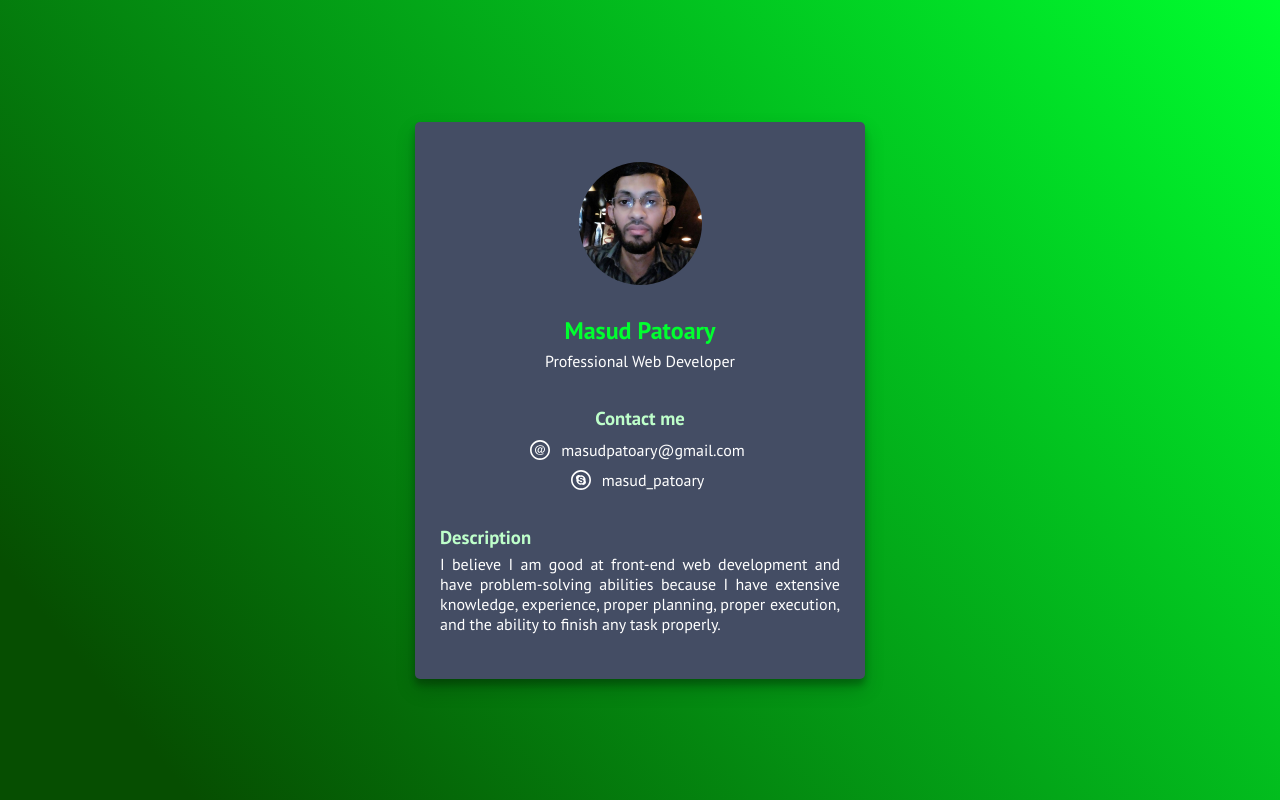
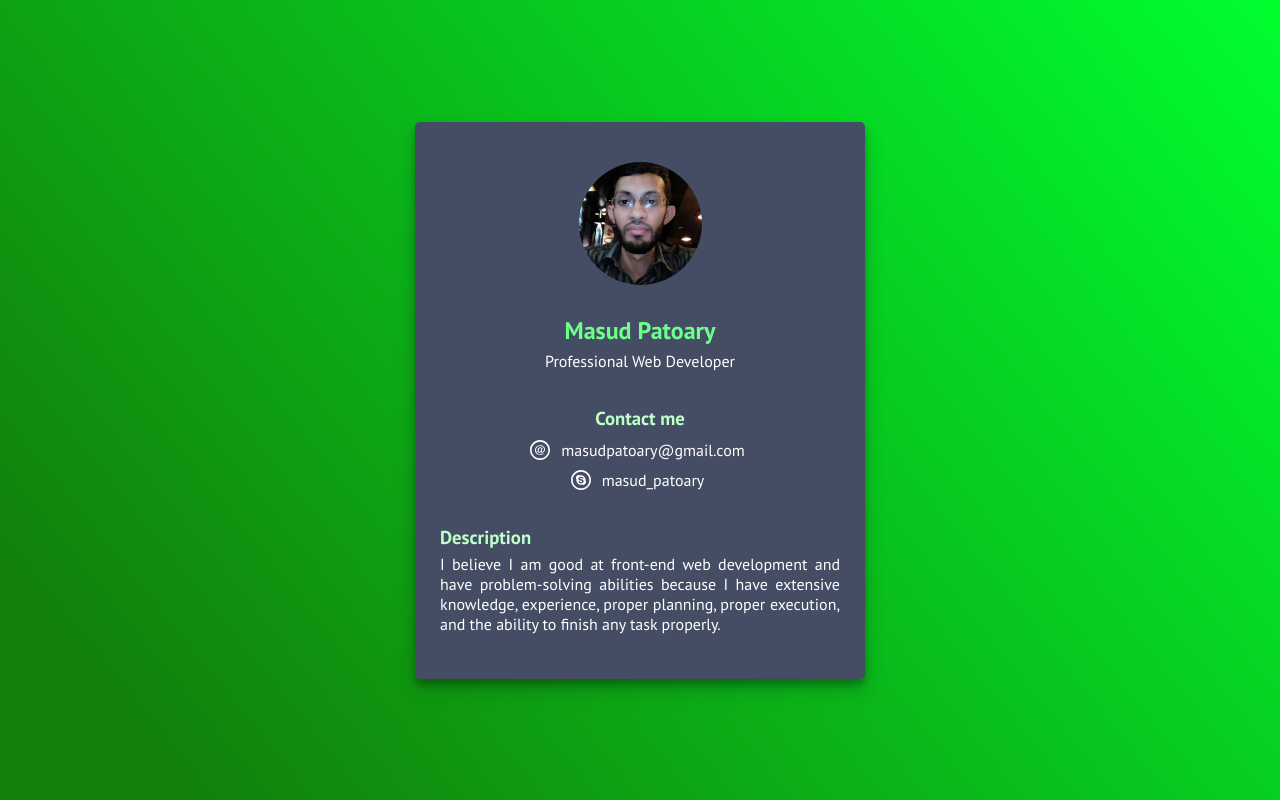
Before and after one commit to masudpatoary/assignment_1_ostad, a plain HTML site: page profile_card/index.html in a window 1280 px wide. Drawn offline with Linux system fonts and the light colour scheme.

Commit message:
profile bg change

```diff
--- a/profile_card/resources/style.css
+++ b/profile_card/resources/style.css
@@ -12,7 +12,7 @@ body {
     231deg,
     #020024 0%,
     #00ff2f 0%,
-    #064e01 90%
+    #12800a 90%
   );
 
 }
@@ -28,7 +28,7 @@ h2, h3{
     font-weight: 700;
 }
 h2{
-    color: #00ff2f;
+    color: #6dff87;
 }
 h3{
     color: #beffca;
```
